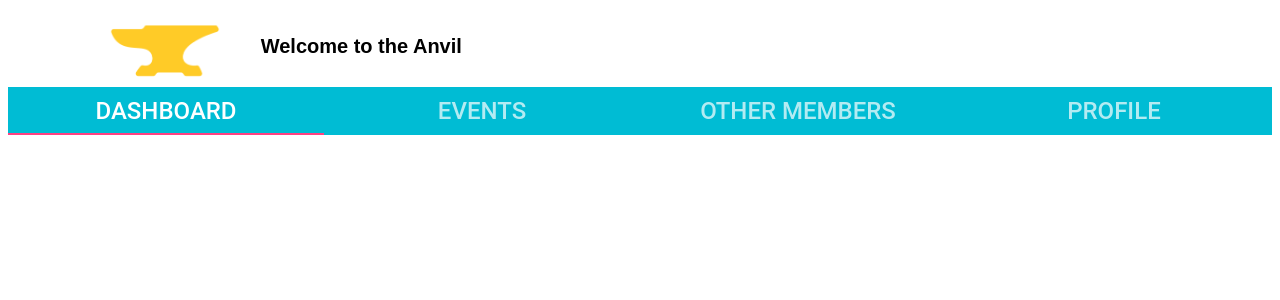
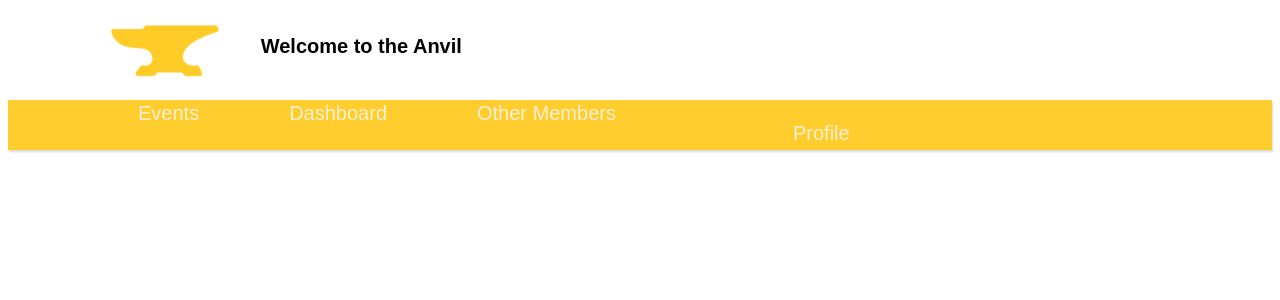
Before and after one commit to anantdgoel/anvil-react, a React (Create React App) app: page /#/ in a window 1280 px wide. Shown: the top 300 px of the page. Built offline with nearby package versions, Linux system fonts and the light colour scheme; what react-tap-event-plugin would draw is missing.

Commit message:
added header and routing

```diff
--- a/package.json
+++ b/package.json
@@ -6,6 +6,7 @@
     "material-ui": "^0.17.1",
     "react": "^15.4.2",
     "react-dom": "^15.4.2",
+    "react-router-dom": "^4.0.0",
     "react-tap-event-plugin": "^2.0.1"
   },
   "devDependencies": {
--- a/src/components/App.jsx
+++ b/src/components/App.jsx
@@ -6,8 +6,9 @@ class App extends Component {
   render() {
     return (
       <div className="App">
-          <Header />
+          <Header/>
         {this.props.children}
+
       </div>
 
     );
--- /dev/null
+++ b/src/components/Dashboard.jsx
@@ -0,0 +1,16 @@
+import React, { Component } from 'react';
+
+
+class Dashboard extends Component {
+
+	render() {
+
+		return(
+			<div className="Dashboard">
+
+			</div>
+
+		);
+	}
+}
+export default Dashboard;
--- /dev/null
+++ b/src/components/Events.jsx
@@ -0,0 +1,16 @@
+import React, { Component } from 'react';
+
+
+class Events extends Component {
+
+	render() {
+
+		return(
+			<div className="Events">
+
+			</div>
+
+		);
+	}
+}
+export default Events;
--- a/src/components/Header.jsx
+++ b/src/components/Header.jsx
@@ -6,45 +6,39 @@ import getMuiTheme from 'material-ui/styles/getMuiTheme';
 import {Tabs, Tab} from 'material-ui/Tabs';
 import FontIcon from 'material-ui/FontIcon';
 import {cyan500} from 'material-ui/styles/colors';
+import { Link } from 'react-router-dom';
 
-
-const muiTheme = getMuiTheme({
-  palette: {
-    textColor: cyan500,
+const styles = {
+  headline: {
+    fontSize: 24,
+    paddingTop: 16,
+    marginBottom: 12,
+    fontWeight: 400,
   },
-  tabs: {
-    color: cyan500,
-    height: 50,
-  },
-
-  });
+};
 
 export default class Header extends Component {
 	render() {
     return (
-    	<div className="Header">
+      <div className="Header">
     		<div className="Header_1">
     		<img src={logo} className="App-logo" alt="logo" />
     		<h2>Welcome to the Anvil</h2>
-    		</div>
+    	</div>
 
-    	<MuiThemeProvider muiTheme={muiTheme}>
-    	<Tabs>
-    		<Tab
-     		 icon={<FontIcon className="material-icons">dashboard</FontIcon>}
-    		/>
-    		<Tab
-      		icon={<FontIcon className="material-icons">events</FontIcon>}
-    		/>
-    		<Tab
-     		icon={<FontIcon className="material-icons">other members</FontIcon>}
-   			 />
-    		<Tab
-     		icon={<FontIcon className="material-icons">profile</FontIcon>}
-   			 />
-  		</Tabs>
-  		</MuiThemeProvider>
-    	</div>
+      <div className="Header_2">
+      <nav className="nav">
+      <a>
+      <Link to="Events"> Events</Link>
+      <Link to="Dashboard">Dashboard</Link>
+      <Link to="OtherMembers">Other Members</Link>
+      <Link className="aa" to="Profile">Profile</Link>
+      </a>
+
+     </nav>
+
+        </div>
+        </div>
 
     );
   }
--- /dev/null
+++ b/src/components/OtherMembers.jsx
@@ -0,0 +1,16 @@
+import React, { Component } from 'react';
+
+
+class OtherMembers extends Component {
+
+	render() {
+
+		return(
+			<div className="OtherMembers">
+
+			</div>
+
+		);
+	}
+}
+export default OtherMembers;
--- /dev/null
+++ b/src/components/Profile.jsx
@@ -0,0 +1,16 @@
+import React, { Component } from 'react';
+
+
+class Profile extends Component {
+
+	render() {
+
+		return(
+			<div className="Profile">
+
+			</div>
+
+		);
+	}
+}
+export default Profile;
--- a/src/css/Header.css
+++ b/src/css/Header.css
@@ -5,6 +5,7 @@
   font-family: 'Montserrat', sans-serif;
   font-size: 20px;
 }
+
 .App-logo {
   /*animation: App-logo-spin infinite 20s linear;*/
   height: 70px;
@@ -12,3 +13,77 @@
   top: 5px;
   margin-left: 100px;
 }
+
+
+.Header_2 {
+    background-color: #FFCD2E;
+
+    margin-top: 60px;
+    color: #F9F9F9;
+    font-size: 1.4rem;
+    display: flex;
+    align-items: center;
+    box-shadow: 1px 2px 2px rgba(0, 0, 0, 0.15);
+    padding: 20px 40px;
+    height: 50px;
+    box-sizing: border-box;
+}
+
+.nav a {
+  font-family: 'Montserrat', sans-serif;
+  font-size: 20px;
+  display: inline-block;
+  padding: 0 45px;
+  opacity: 0.9;
+  margin-left: 0px;
+  text-decoration:none;
+  color: #F9F9F9;
+  line-height:1;
+}
+
+.nav a.aa {
+  font-family: 'Montserrat', sans-serif;
+  font-size: 20px;
+  display: inline-block;
+  padding: 0 0px;
+  opacity: 0.9;
+  margin-left: 700px;
+  text-decoration:none;
+  color: #F9F9F9;
+  line-height:1;
+
+}
+
+
+
+.nav a:hover {
+    color: #333333;
+}
+
+
+/*.nav  {
+  background-color: #86a3d5;
+  color: #ffffff;
+  border-radius: 3px;
+  padding:6px 10px;
+}
+*/
+/*
+  <MuiThemeProvider muiTheme={muiTheme}>
+      <Tabs className="something">
+        <Tab
+         icon={<FontIcon className="material-icons">dashboard</FontIcon>}
+        />
+        <Tab
+          icon={<FontIcon className="material-icons">events</FontIcon>}
+        />
+        <Tab
+        icon={<FontIcon className="material-icons">other members</FontIcon>}
+         />
+        <Tab
+        icon={<FontIcon className="material-icons">profile</FontIcon>}
+         />
+      </Tabs>
+      </MuiThemeProvider>
+      </div>
+*/
--- a/src/index.js
+++ b/src/index.js
@@ -1,12 +1,40 @@
 import React from 'react';
 import ReactDOM from 'react-dom';
+import {
+  HashRouter,
+  Route,
+  IndexRoute,
+  Link
+} from 'react-router-dom';
+import injectTapEventPlugin from 'react-tap-event-plugin';
 import App from './components/App';
-import './css/nav.css';
-import injectTapEventPlugin from 'react-tap-event-plugin';
+import Profile from './components/Profile';
+import OtherMembers from './components/OtherMembers';
+import Events from './components/Events';
+import Dashboard from './components/Dashboard';
+
 
 injectTapEventPlugin();
 
-ReactDOM.render(
+
+
+/*ReactDOM.render(
   <App />,
   document.getElementById('root')
 );
+*/
+
+
+ReactDOM.render((
+   <HashRouter>
+
+      <App>
+        <Route exact path="/" component={Dashboard} />
+        <Route path="/Profile" component={Profile} />
+        <Route path="/Dashboard" component={Dashboard} />
+        <Route path="/Events" component={Events} />
+        <Route path="/OtherMembers" component={OtherMembers} />
+      </App>
+
+   </HashRouter>
+), document.getElementById( 'root' ) )
```
Also changed, not shown: 1 other file (tests, documents, lock files or other folders).
